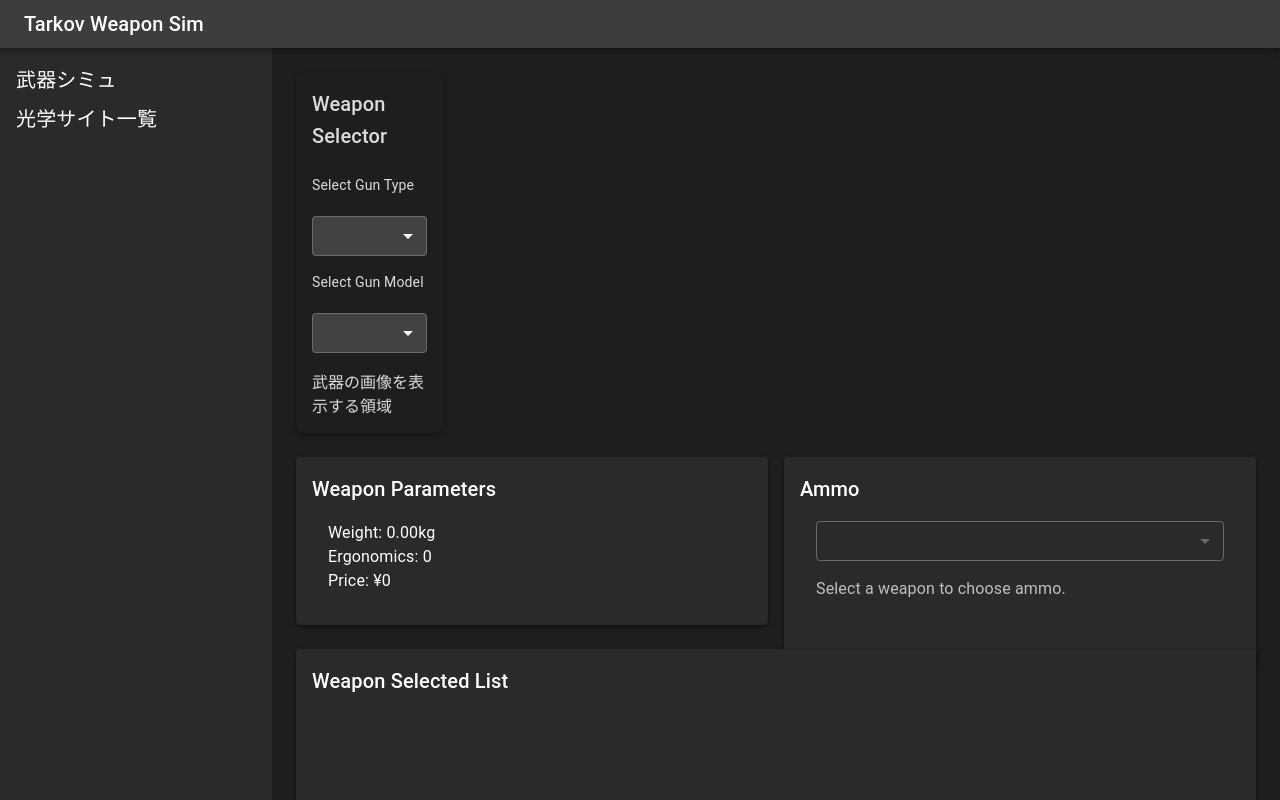
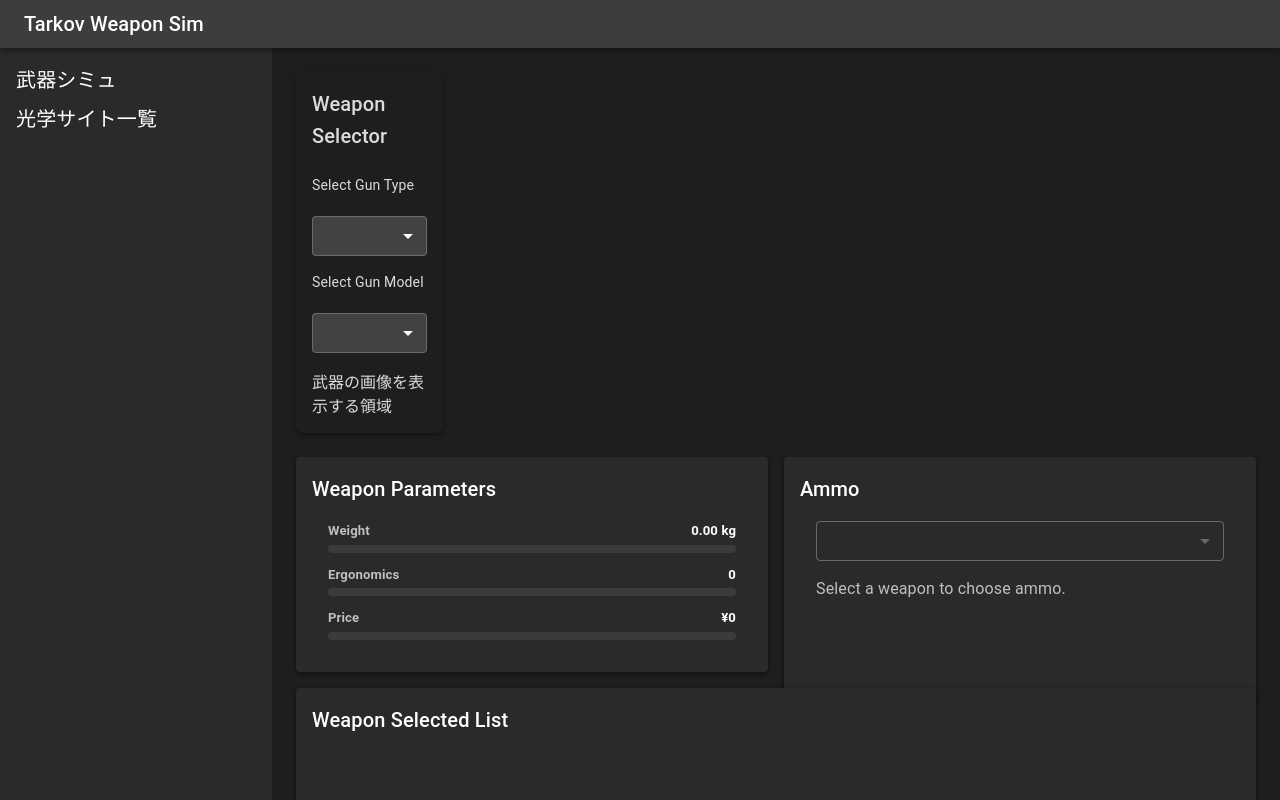
Before and after one commit to apple-head8/tarkov_weapon_sim, a React (Create React App) app in the folder frontend/: page / in a window 1280 px wide. Shown: the top 800 px of the page. Built offline with nearby package versions, Linux system fonts and the light colour scheme.

Commit message:
Weapon Parametersノミバエを修正

```diff
--- a/frontend/src/components/WeaponBuildSimulator/WeaponStatus.js
+++ b/frontend/src/components/WeaponBuildSimulator/WeaponStatus.js
@@ -2,6 +2,58 @@
 import { Box, Typography } from "@mui/material";
 
 function WeaponStatus({ parameters }) {
+    function clampPercent(value, max) {
+        return Math.min(Math.max((value / max) * 100, 0), 100);
+    }
+
+    function StatusBar({ label, value, displayValue, max, color }) {
+        const percent = clampPercent(value, max);
+
+        return (
+            <Box>
+                <Box
+                    sx={{
+                        display: "flex",
+                        justifyContent: "space-between",
+                        gap: 2,
+                        mb: 0.5,
+                    }}
+                >
+                    <Typography
+                        sx={{
+                            color: "text.secondary",
+                            fontSize: "0.82rem",
+                            fontWeight: 700,
+                        }}
+                    >
+                        {label}
+                    </Typography>
+                    <Typography sx={{ fontSize: "0.82rem", fontWeight: 700 }}>
+                        {displayValue}
+                    </Typography>
+                </Box>
+                <Box
+                    sx={{
+                        height: 8,
+                        backgroundColor: "rgba(255,255,255,0.08)",
+                        borderRadius: 999,
+                        overflow: "hidden",
+                    }}
+                >
+                    <Box
+                        sx={{
+                            width: `${percent}%`,
+                            height: "100%",
+                            backgroundColor: color,
+                            borderRadius: 999,
+                            transition: "width 0.2s ease",
+                        }}
+                    />
+                </Box>
+            </Box>
+        );
+    }
+
     return (
         <>
             {/* WeaponStatus */}
@@ -15,14 +67,35 @@
                 }}
             >
                 <Typography variant="h6">Weapon Parameters</Typography>
-                <Box sx={{ padding: 2 }}>
-                    <Typography>
-                        Weight: {parameters.weight.toFixed(2)}kg
-                    </Typography>
-                    <Typography>Ergonomics: {parameters.ergonomics}</Typography>
-                    <Typography>
-                        Price: ¥{parameters.price.toLocaleString()}
-                    </Typography>
+                <Box
+                    sx={{
+                        padding: 2,
+                        display: "flex",
+                        flexDirection: "column",
+                        gap: 1.5,
+                    }}
+                >
+                    <StatusBar
+                        label="Weight"
+                        value={parameters.weight}
+                        displayValue={`${parameters.weight.toFixed(2)} kg`}
+                        max={8}
+                        color="#8b9cff"
+                    />
+                    <StatusBar
+                        label="Ergonomics"
+                        value={parameters.ergonomics}
+                        displayValue={parameters.ergonomics}
+                        max={100}
+                        color="#bb86fc"
+                    />
+                    <StatusBar
+                        label="Price"
+                        value={parameters.price}
+                        displayValue={`¥${parameters.price.toLocaleString()}`}
+                        max={500000}
+                        color="#c026d3"
+                    />
                 </Box>
             </Box>
         </>
```
